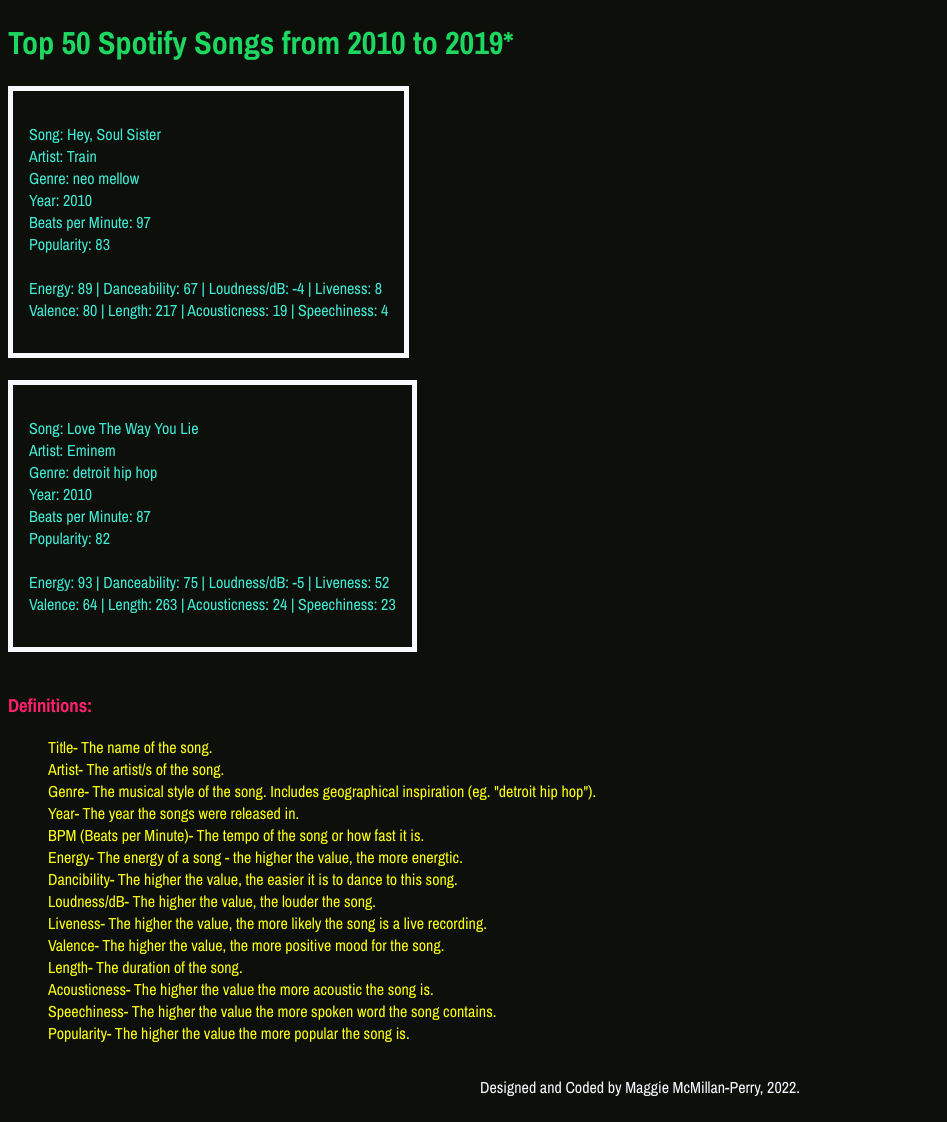
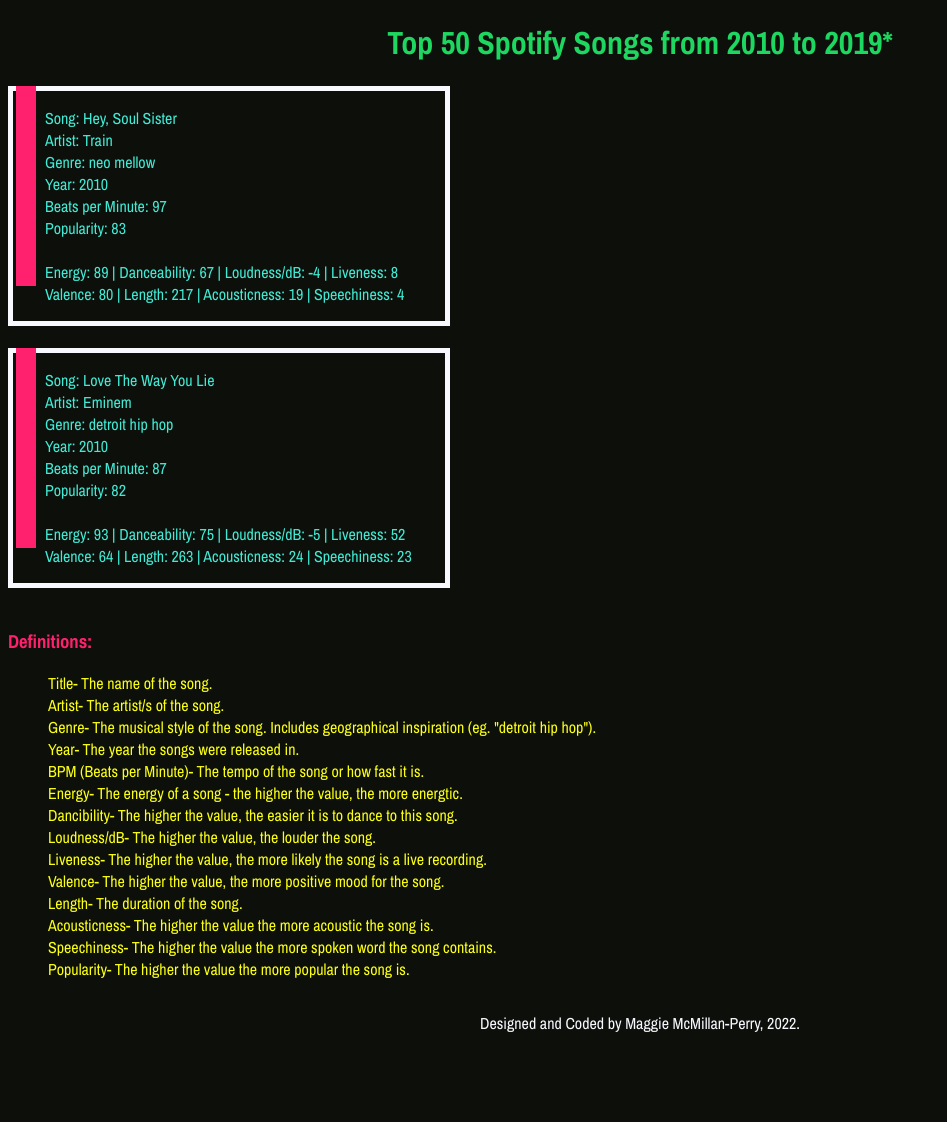
Before and after one commit to maggie-mp/212-music, a Flask app: page / in a window 1280 px wide. Shown: the whole page, without its empty margins (0-947 px from the left). After the commit the page ends 1032 px from the top, so only its background shows below. Run offline with Flask 2, Linux system fonts and the light colour scheme; data comes from the database, SQL or seed files in the repository.

Commit message:
added 'bars'

```diff
--- a/static/screen.css
+++ b/static/screen.css
@@ -10,10 +10,12 @@
 body {
 	background-color: #0C0F0A;
 	font-family: 'Archivo Narrow', sans-serif;
+	color: white;
 }
 
 h1 {
 	color: #1ed760;
+	text-align: center;
 }
 
 h3 {
@@ -27,14 +29,24 @@
 
 .info {
 	border: 5px solid ghostwhite;
-	padding: 1em;
-	width: fit-content;
+	padding-left: 2em;
+	max-width: 400px;
+  min-width: 300px;
 }
 
 p {
 	color: #41EAD4;
 }
 
+
+#chart .bar {
+  width: 20px;
+  float: left;
+  margin-left: 0.5em;
+}
+
+
+
 #footer {
 	color: ghostwhite;
 	text-align: center;
--- a/templates/index.html
+++ b/templates/index.html
@@ -14,8 +14,16 @@
 
     <h1>Top 50 Spotify Songs from 2010 to 2019*</h1>
 
-          {% for music in music %}
-          <div class="info">
+
+      {% for music in music %}
+
+
+
+      <div id="chart">
+          <div class="bar" style="background-color:#FF206E; height: 200px;"></div>
+      </div>
+
+         <div class="info">
           <p>
             Song: {{ music [0]}} <br>
             Artist: {{ music [1]}} <br>
@@ -33,11 +41,11 @@
             Speechiness: {{ music [12]}}
           </p>
           </div>
-          <br>
-          {% endfor %}
+        <br>
 
 
 
+          {% endfor %}
 
 
    <h3>Definitions:</h3>
@@ -59,10 +67,18 @@
     </ul>
 
 
+
   <div id="footer">
       {{ disclaimer }}
     </div>
 
+
+    <script>
+      console.log('Hello World');
+    </script>
+
+    <script src="{{ url_for('static', filename='js.js') }}"></script>
+
   </body>
 
 </html>
```
Also changed, not shown: static/js.js (added).
